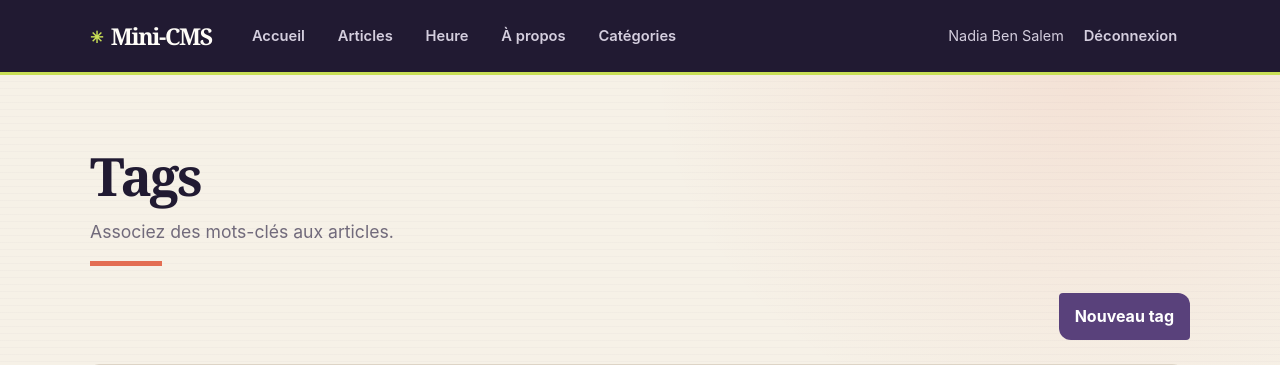
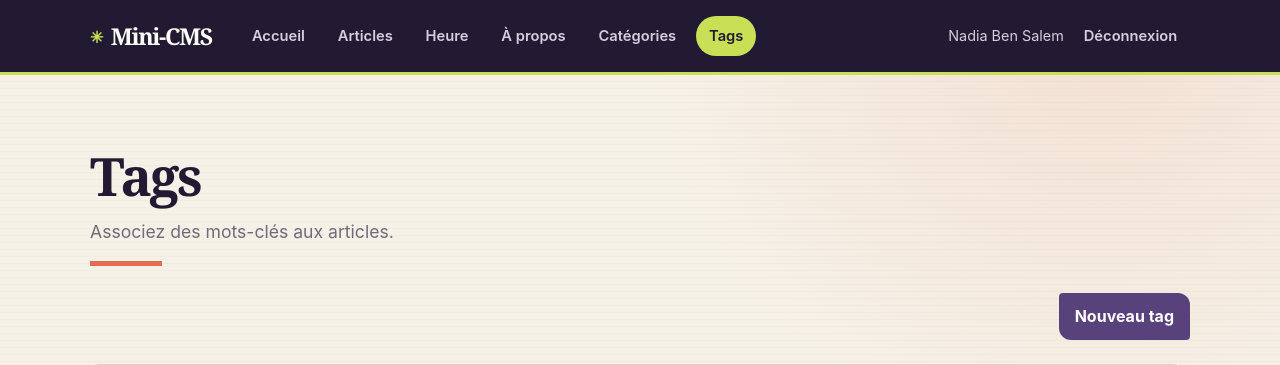
Before and after one commit to loue326/mini-cms, a Laravel app: page /admin/tags in a window 1280 px wide. Shown: the top 365 px of the page. Run offline with Laravel 12, Linux system fonts and the light colour scheme; a user stored in the database is signed in; data comes from the database, SQL or seed files in the repository; style sheets or scripts are compiled from the project's sources.

Commit message:
Ajouter le Gate manage-tags

```diff
--- a/app/Http/Controllers/TagController.php
+++ b/app/Http/Controllers/TagController.php
@@ -6,12 +6,15 @@ use App\Http\Requests\StoreTagRequest;
 use App\Http\Requests\UpdateTagRequest;
 use App\Models\Tag;
 use Illuminate\Http\RedirectResponse;
+use Illuminate\Support\Facades\Gate;
 use Illuminate\View\View;
 
 class TagController extends Controller
 {
     public function index(): View
     {
+        Gate::authorize('manage-tags');
+
         $tags = Tag::withCount('posts')->orderBy('name')->get();
 
         return view('admin.tags.index', compact('tags'));
@@ -19,6 +22,8 @@ class TagController extends Controller
 
     public function create(): View
     {
+        Gate::authorize('manage-tags');
+
         return view('admin.tags.create');
     }
 
@@ -31,6 +36,8 @@ class TagController extends Controller
 
     public function edit(Tag $tag): View
     {
+        Gate::authorize('manage-tags');
+
         return view('admin.tags.edit', compact('tag'));
     }
 
@@ -43,6 +50,8 @@ class TagController extends Controller
 
     public function destroy(Tag $tag): RedirectResponse
     {
+        Gate::authorize('manage-tags');
+
         $tag->delete();
 
         return redirect()->route('admin.tags.index')->with('success', 'Tag supprimé.');
--- a/app/Http/Requests/StoreTagRequest.php
+++ b/app/Http/Requests/StoreTagRequest.php
@@ -12,7 +12,7 @@ class StoreTagRequest extends FormRequest
      */
     public function authorize(): bool
     {
-        return true;
+        return $this->user()->can('manage-tags');
     }
 
     /**
--- a/app/Http/Requests/UpdateTagRequest.php
+++ b/app/Http/Requests/UpdateTagRequest.php
@@ -13,7 +13,7 @@ class UpdateTagRequest extends FormRequest
      */
     public function authorize(): bool
     {
-        return true;
+        return $this->user()->can('manage-tags');
     }
 
     /**
--- a/app/Providers/AppServiceProvider.php
+++ b/app/Providers/AppServiceProvider.php
@@ -25,5 +25,6 @@ class AppServiceProvider extends ServiceProvider
         Model::preventLazyLoading(! app()->isProduction());
 
         Gate::define('manage-categories', fn (User $user) => $user->isAdmin());
+        Gate::define('manage-tags', fn (User $user) => $user->isAdmin());
     }
 }
--- a/resources/views/components/navbar.blade.php
+++ b/resources/views/components/navbar.blade.php
@@ -9,6 +9,10 @@
 
         @can('manage-categories')
             <x-nav-link to="admin.categories.index" match="admin.categories.*">Catégories</x-nav-link>
+        @endcan
+
+        @can('manage-tags')
+            <x-nav-link to="admin.tags.index" match="admin.tags.*">Tags</x-nav-link>
         @endcan
 
         <div class="user-menu">
```
